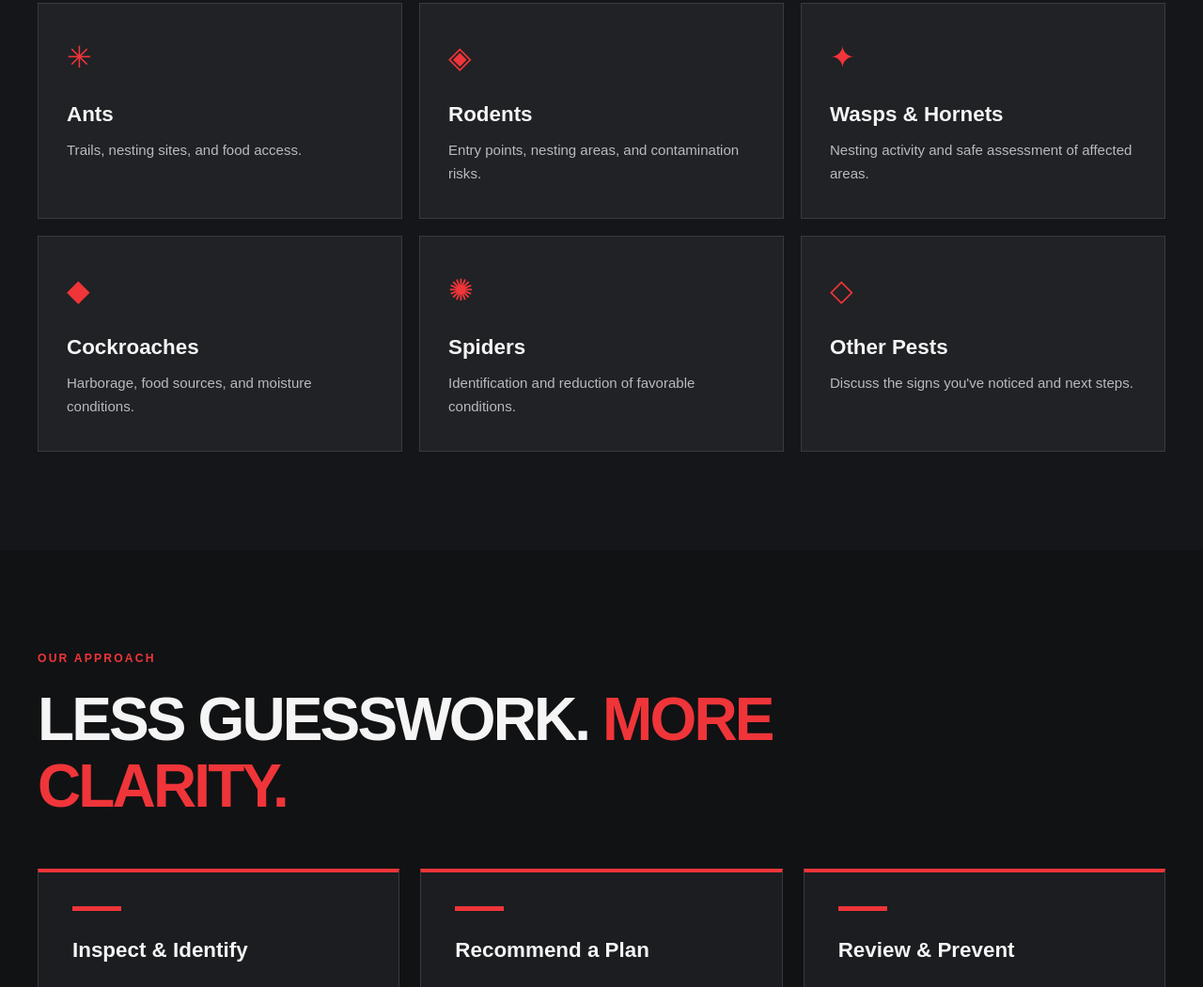
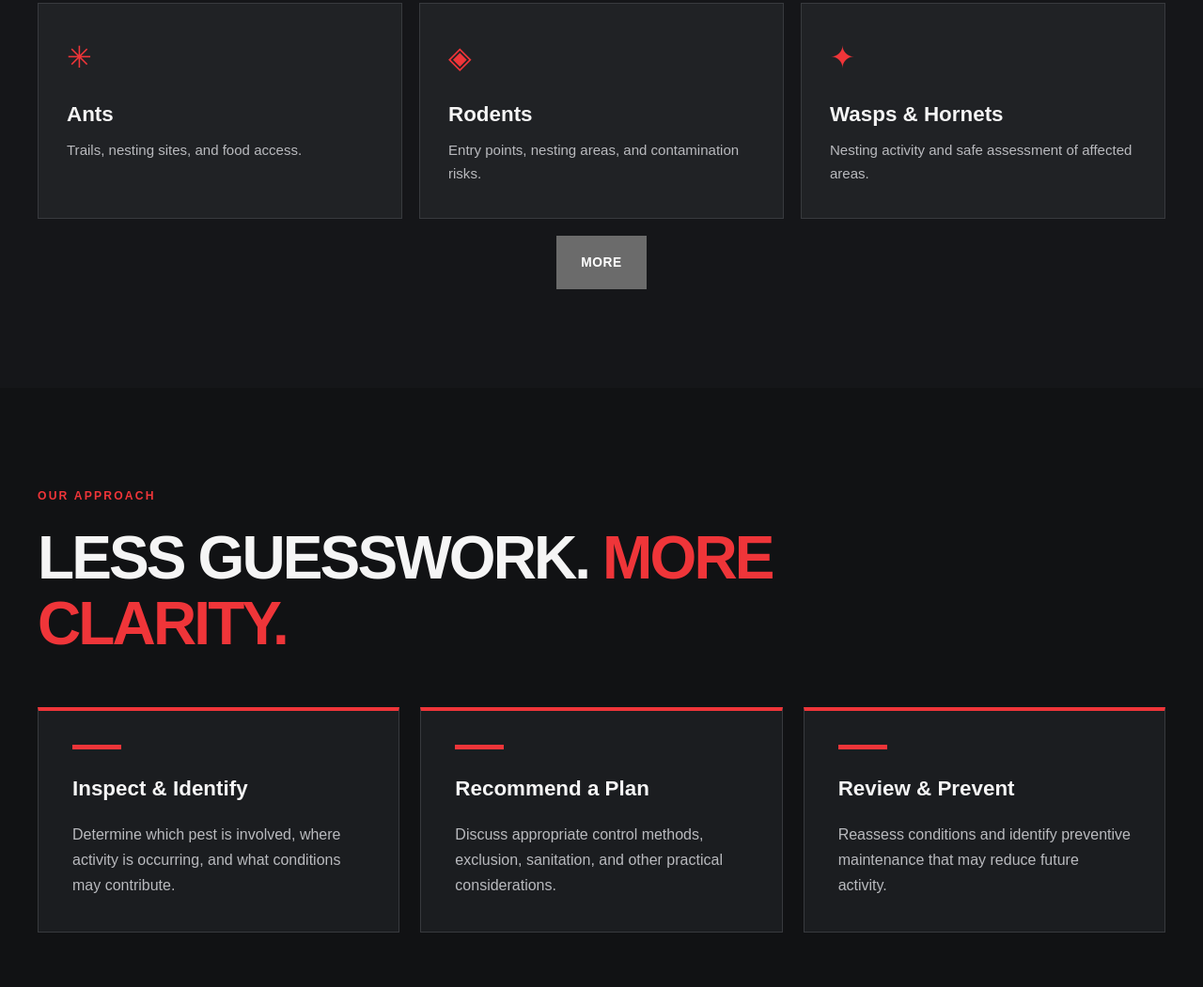
Before and after one commit to derekverbrugge/redlinePestControlTemplate, a plain HTML site: page index.html in a window 1280 px wide. Shown: the part 1962-3013 px from the top of the page at 94% size. Drawn offline with Linux system fonts and the light colour scheme.

Commit message:
Show three cards with expandable remaining cards

```diff
--- a/index.html
+++ b/index.html
@@ -136,23 +136,23 @@
             <p>Nesting activity and safe assessment of affected areas.</p>
           </article>
 
-          <article class="pest-card">
+          <article class="pest-card" hidden>
             <span class="pest-symbol" aria-hidden="true">◆</span>
             <h3>Cockroaches</h3>
             <p>Harborage, food sources, and moisture conditions.</p>
           </article>
 
-          <article class="pest-card">
+          <article class="pest-card" hidden>
             <span class="pest-symbol" aria-hidden="true">✺</span>
             <h3>Spiders</h3>
             <p>Identification and reduction of favorable conditions.</p>
           </article>
 
-          <article class="pest-card">
+          <article class="pest-card" hidden>
             <span class="pest-symbol" aria-hidden="true">◇</span>
             <h3>Other Pests</h3>
             <p>Discuss the signs you've noticed and next steps.</p>
-          </article>
+          </article><button type="button" id="more-cards" aria-expanded="false" class="button" style="grid-column:1/-1;justify-self:center">More</button>
         </div>
       </div>
     </section>
@@ -308,5 +308,5 @@
   </main>
 
   <div id="site-footer"></div>
-</body>
+<script>document.getElementById('more-cards').addEventListener('click',e=>{const b=e.currentTarget,open=b.getAttribute('aria-expanded')!=='true';document.querySelectorAll('.pest-card').forEach((c,i)=>c.hidden=i>=3&&!open);b.setAttribute('aria-expanded',String(open));b.textContent=open?'Show less':'More'});</script></body>
 </html>
```
